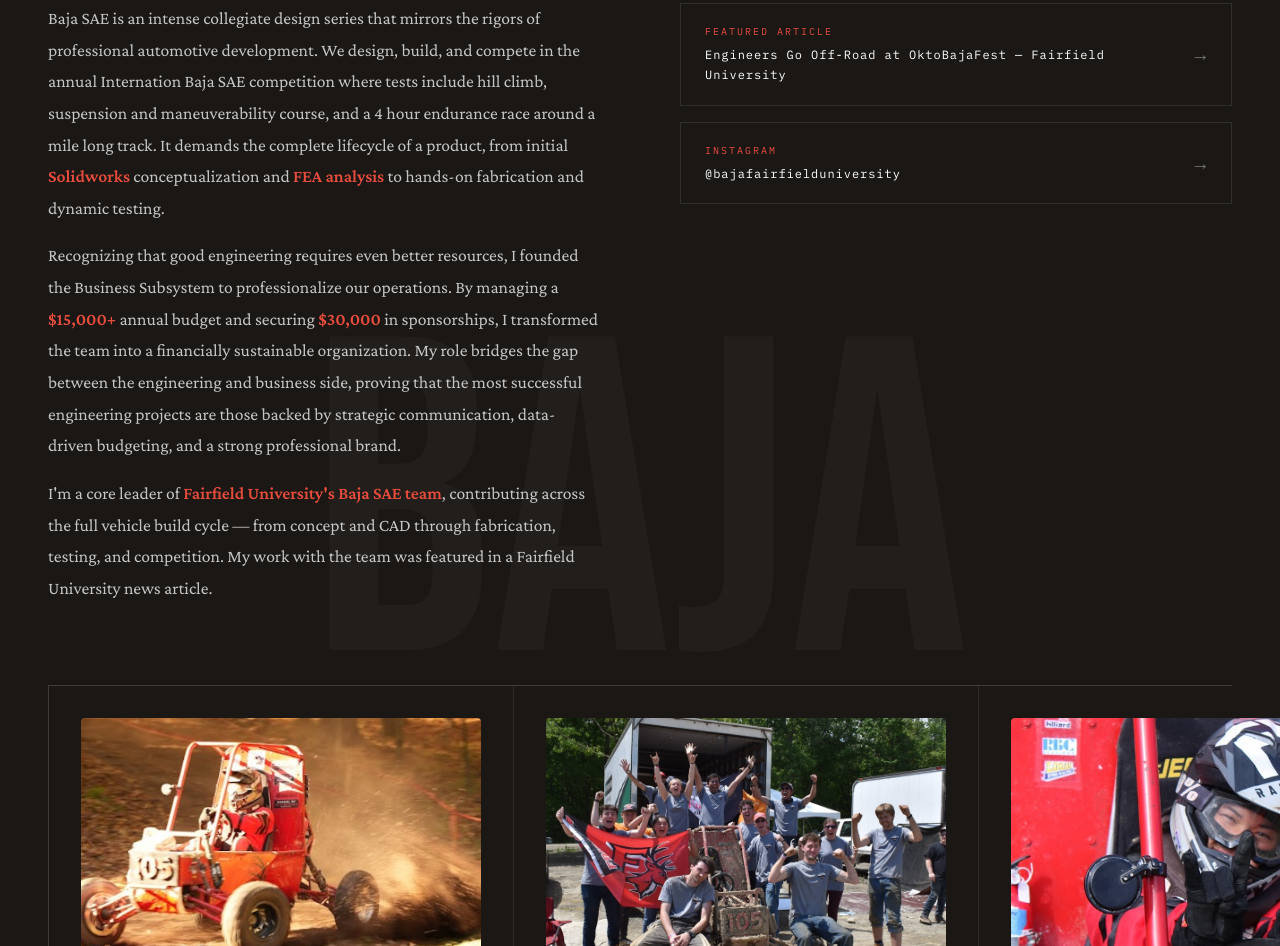
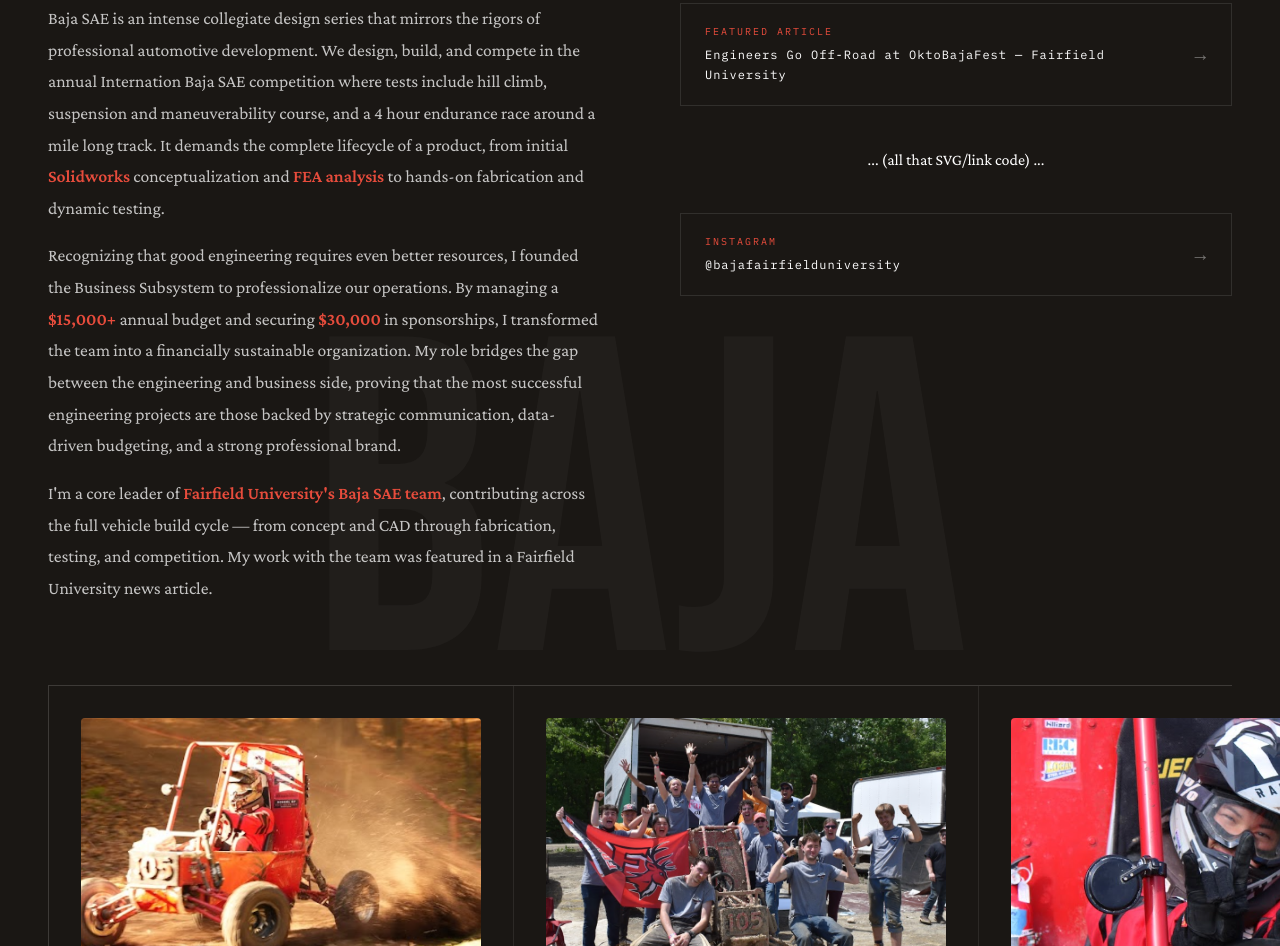
Before and after one commit to bellafuierer/Isabella-Fuierer-Portfolio, a plain HTML site: page index.html in a window 1280 px wide. Shown: the part 1904-2850 px from the top of the page. Drawn offline with nearby package versions, Linux system fonts and the light colour scheme.

Commit message:
Add Instagram blockquote to index.html

```diff
--- a/index.html
+++ b/index.html
@@ -404,6 +404,11 @@
           </div>
           <span class="arrow">→</span>
         </a>
+        <div style="margin: 1.5rem 0; display: flex; justify-content: center;">
+    <blockquote class="instagram-media" ...>
+      ... (all that SVG/link code) ...
+    </blockquote>
+  </div>
         <a href="https://www.instagram.com/bajafairfielduniversity/" target="_blank" class="racing-link">
           <div>
             <div class="link-label">Instagram</div>
```
